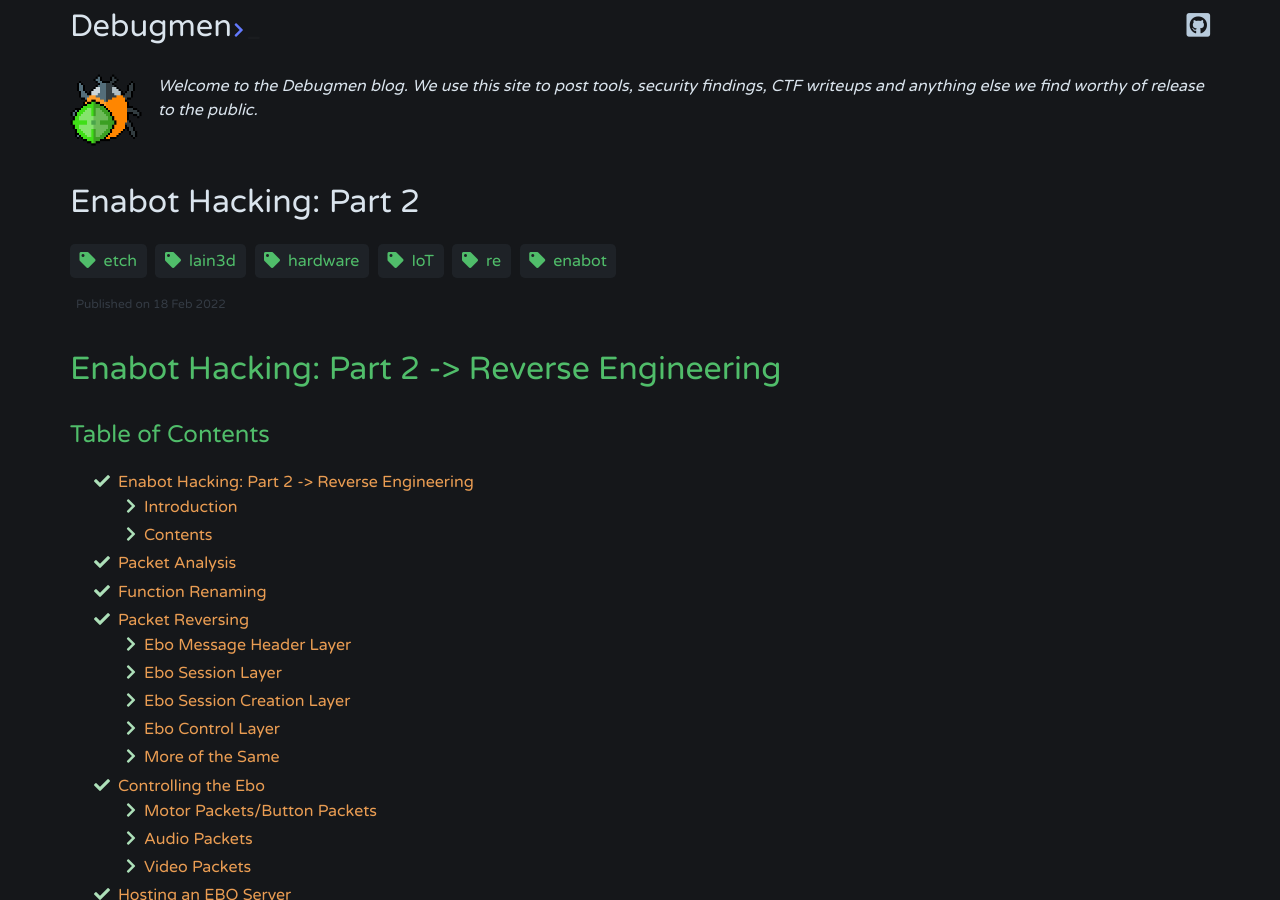
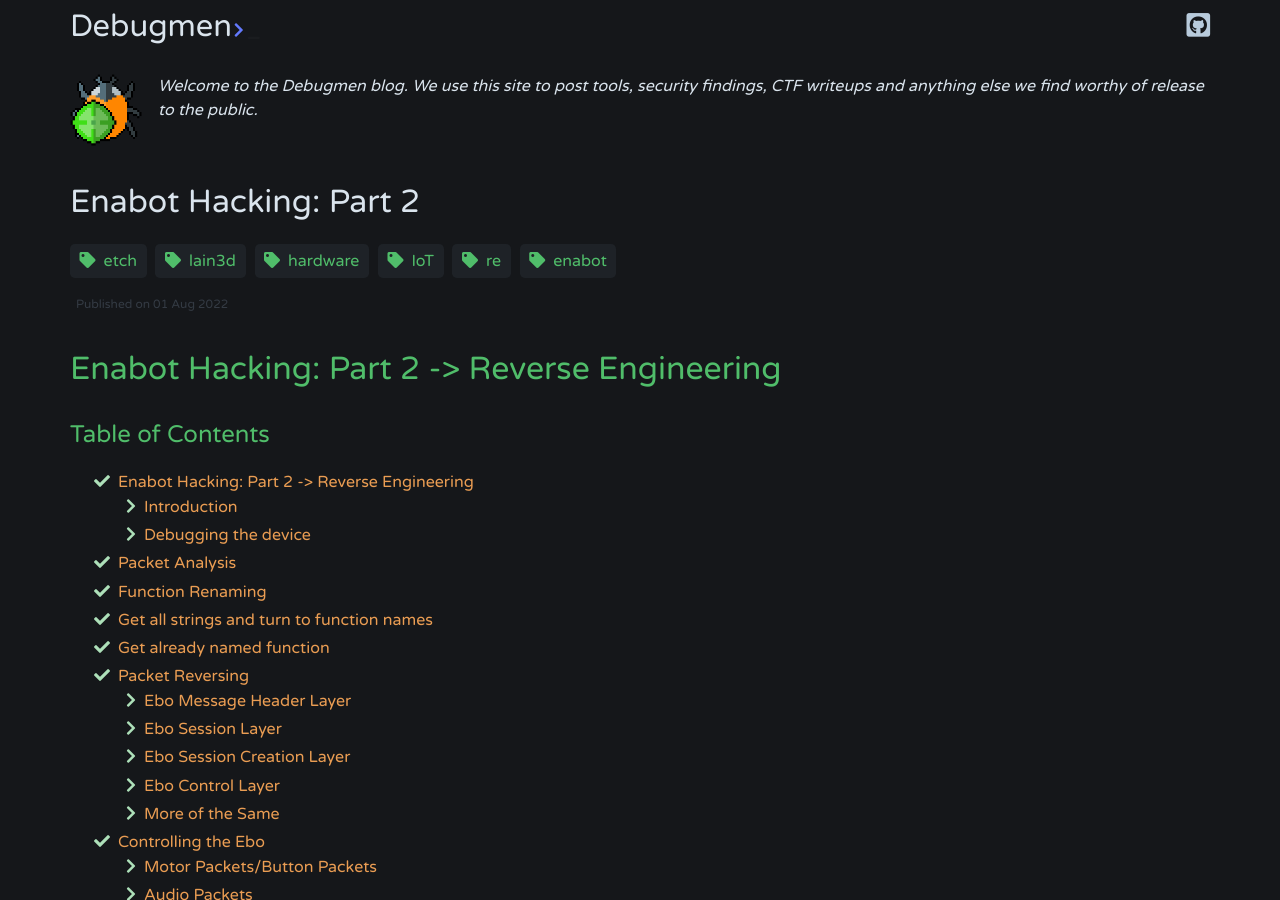
Before and after one commit to debugmen/debugmen.github.io, a Jekyll site: the page built from _posts/2022-03-10-enabot_series_part_2.md, in a window 1280 px wide and 900 px high. Built offline with Jekyll 4.4.1, drawn with Linux system fonts in a browser that asks for light colours; some of the changed text lies outside the part shown.

```diff
--- a/_posts/2022-03-10-enabot_series_part_2.md
+++ b/_posts/2022-03-10-enabot_series_part_2.md
@@ -3,7 +3,7 @@
 author: Etch Lain3d
 title:  "Enabot Hacking: Part 2"
 toc: true
-date:   2022-02-18 1:01:37 -0500
+date:   2022-08-1 1:01:37 -0500
 categories: Hardware-series
 ctf-category: PWN
 tags: etch  lain3d hardware IoT re enabot
@@ -18,9 +18,11 @@
 
 - [Enabot Hacking: Part 2 -> Reverse Engineering](#enabot-hacking-part-2---reverse-engineering)
   - [Introduction](#introduction)
-  - [Contents](#contents)
+  - [Debugging the device](#debugging-the-device)
 - [Packet Analysis](#packet-analysis)
 - [Function Renaming](#function-renaming)
+- [Get all strings and turn to function names](#get-all-strings-and-turn-to-function-names)
+- [Get already named function](#get-already-named-function)
 - [Packet Reversing](#packet-reversing)
   - [Ebo Message Header Layer](#ebo-message-header-layer)
   - [Ebo Session Layer](#ebo-session-layer)
```
Also changed, not shown: other parts of _posts/2022-03-10-enabot_series_part_2.md (+2 -1 lines).
